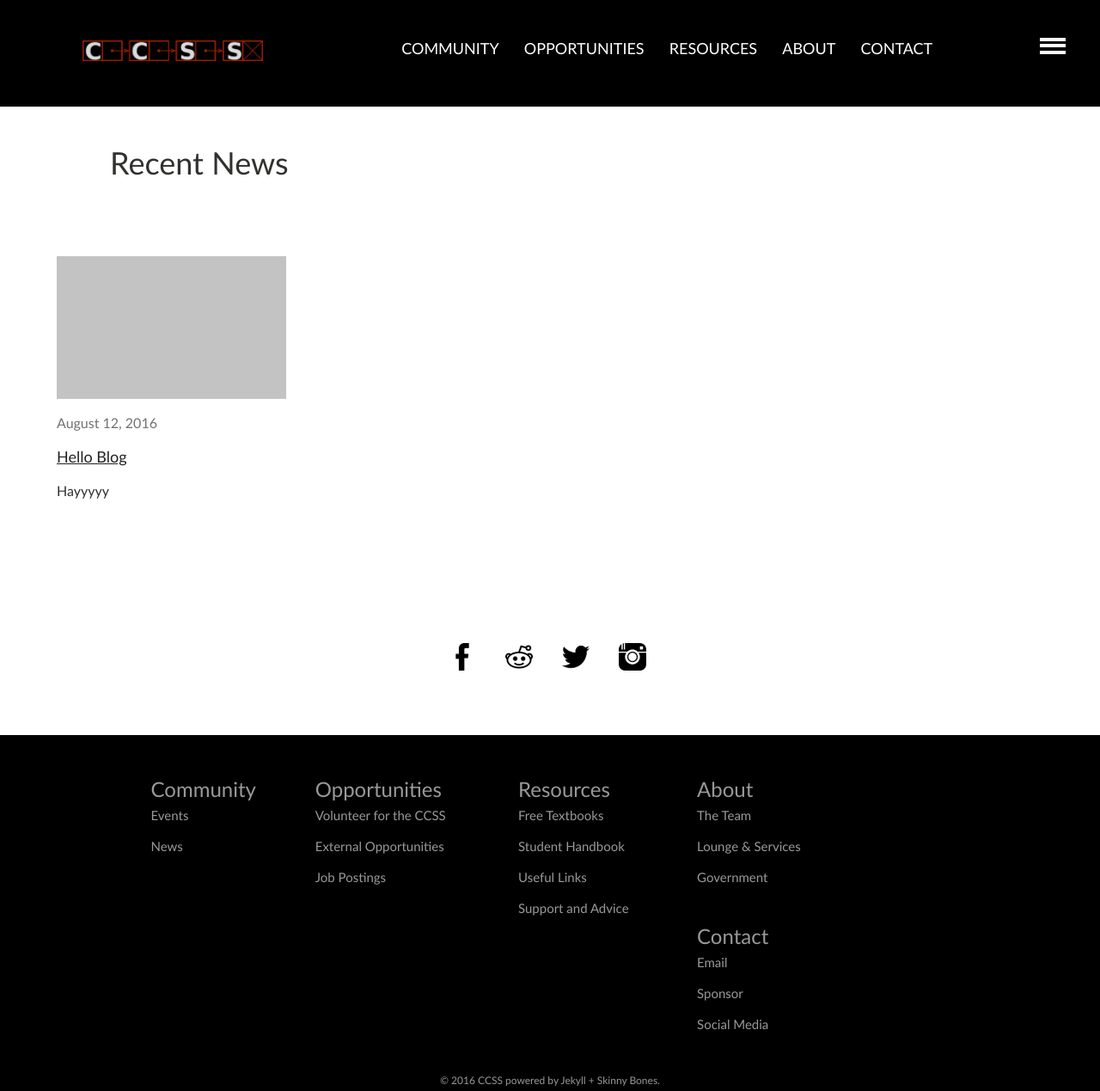
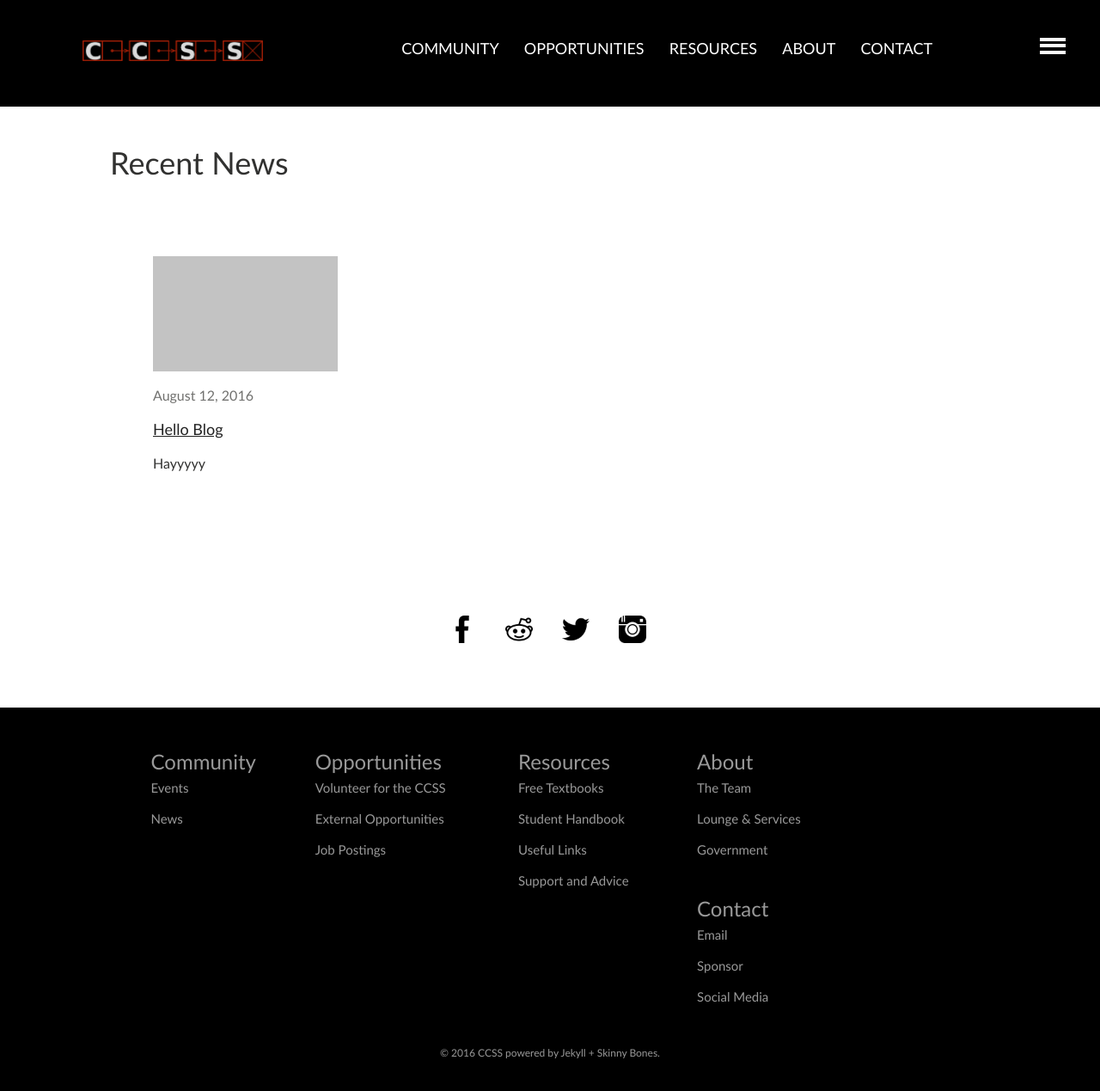
Before and after one commit to brittnylapierre/ccss_web, a Jekyll site: the page built from community/news/index.md, in a window 1280 px wide. Shown: the whole page at 86% size. Built offline with Jekyll 4.4.1, drawn with Linux system fonts in a browser that asks for light colours.

Commit message:
Updated index.md

```diff
--- a/community/news/index.md
+++ b/community/news/index.md
@@ -7,9 +7,9 @@ published: true
 
 <div class='content-wrap'>
 	<h1>Recent News</h1>
+	<div class="tiles">
+	{% for post in site.categories.blog %}
+  		{% include post-grid.html %}
+	{% endfor %}
+	</div>
 </div>
-<div class="tiles">
-{% for post in site.categories.blog %}
-  {% include post-grid.html %}
-{% endfor %}
-</div>
```
